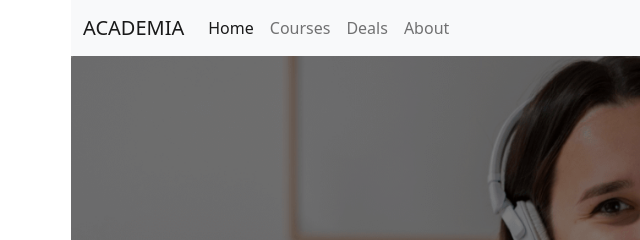
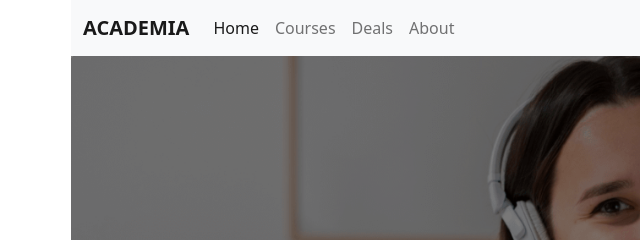
Before and after one commit to Niamul324/Tech-website, a plain HTML site: page index.html in a window 1280 px wide. Shown: the top 240 px of the page, 11-651 px from the left. Drawn offline with nearby package versions, Linux system fonts and the light colour scheme.

Commit message:
fifth commit

```diff
--- a/index.html
+++ b/index.html
@@ -16,7 +16,7 @@
         <header>
             <nav class="navbar navbar-expand-lg bg-light">
                 <div class="container-fluid">
-                    <a class="navbar-brand" href="#">ACADEMIA</a>
+                    <a class="navbar-brand fw-bolder" href="#">ACADEMIA</a>
                     <button class="navbar-toggler" type="button" data-bs-toggle="collapse"
                         data-bs-target="#navbarSupportedContent" aria-controls="navbarSupportedContent"
                         aria-expanded="false" aria-label="Toggle navigation">
```
